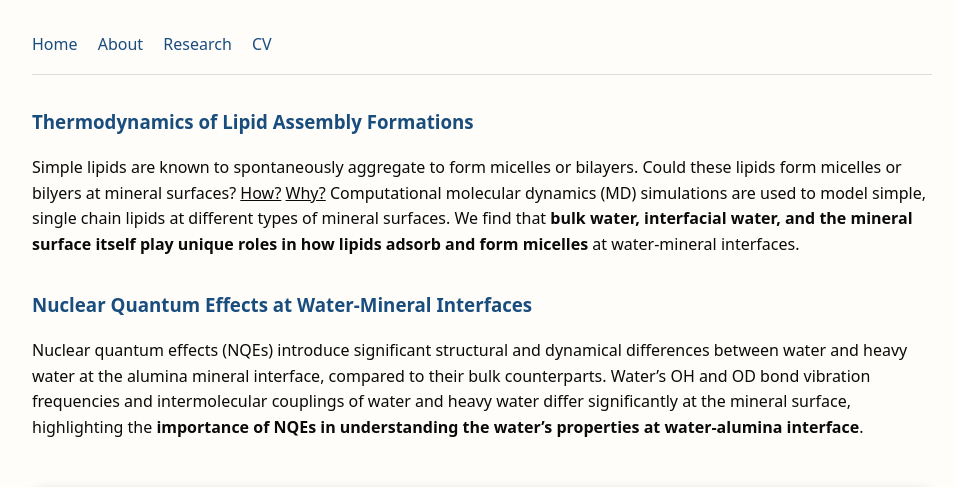
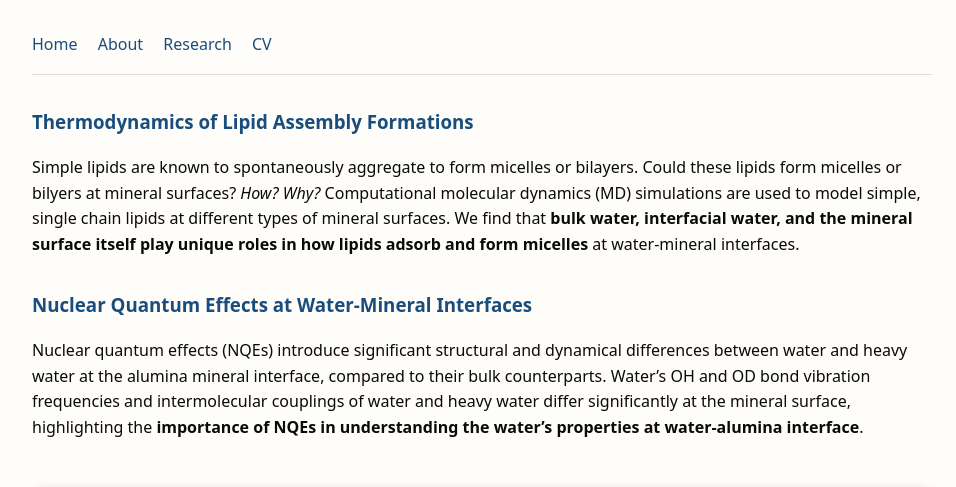
Before and after one commit to oliviaammartin/oliviaammartin.github.io, a Jekyll site: the page built from research.md, in a window 1280 px wide. Shown: the top 487 px of the page, without its empty margins (158-1114 px from the left). Built offline with Jekyll 4.4.1, drawn with Linux system fonts in a browser that asks for light colours.

```diff
--- a/research.md
+++ b/research.md
@@ -5,7 +5,7 @@ title: Research
 
 ### Thermodynamics of Lipid Assembly Formations
 
-Simple lipids are known to spontaneously aggregate to form micelles or bilayers. Could these lipids form micelles or bilyers at mineral surfaces? <u>How?</u> <u>Why?</u> Computational molecular dynamics (MD) simulations are used to model simple, single chain lipids at different types of mineral surfaces. We find that **bulk water, interfacial water, and the mineral surface itself play unique roles in how lipids adsorb and form micelles** at water-mineral interfaces.
+Simple lipids are known to spontaneously aggregate to form micelles or bilayers. Could these lipids form micelles or bilyers at mineral surfaces? *How? Why?* Computational molecular dynamics (MD) simulations are used to model simple, single chain lipids at different types of mineral surfaces. We find that **bulk water, interfacial water, and the mineral surface itself play unique roles in how lipids adsorb and form micelles** at water-mineral interfaces.
 
 ### Nuclear Quantum Effects at Water-Mineral Interfaces
 
```
